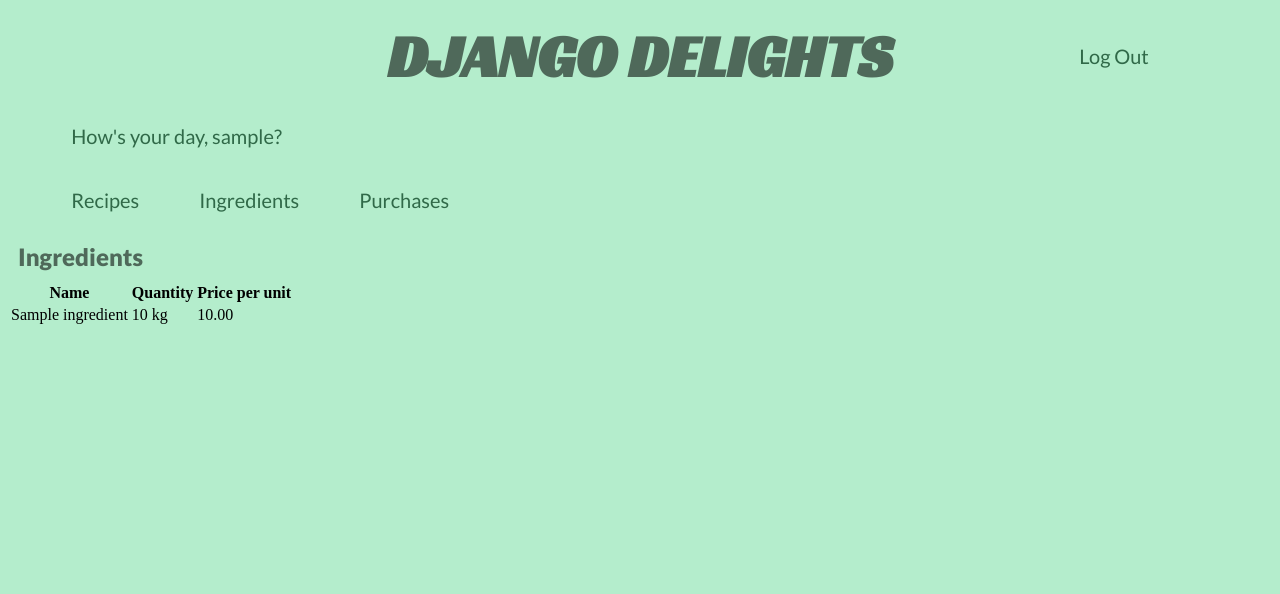
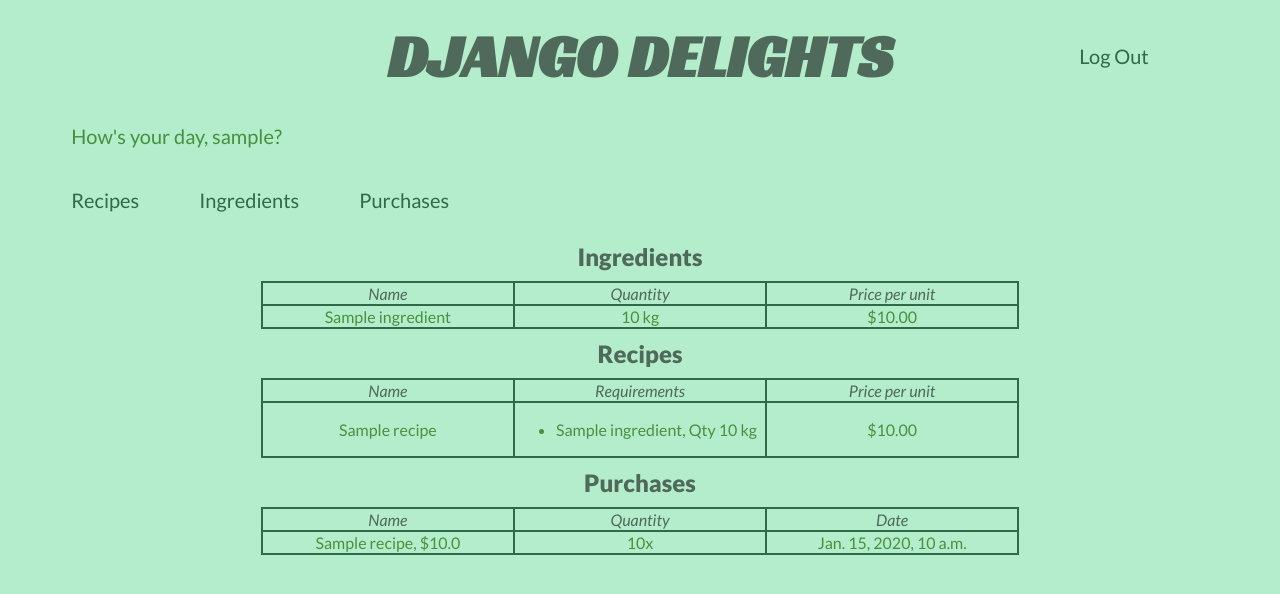
Before and after one commit to igorstalmach/django-delights, a Django app: page / in a window 1280 px wide. Shown: the top 594 px of the page. Run offline with Django 4.2, Linux system fonts and the light colour scheme; a user stored in the database is signed in; tables that the repository leaves empty hold one stand-in row (values such as "Sample post").

Commit message:
Finished a homepage
home.html

```diff
--- a/inventory/static/inventory/static.css
+++ b/inventory/static/inventory/static.css
@@ -1,21 +1,28 @@
 /* GENERAL */
 
+:root {
+    --header-color: #4F695A;
+    --text-color: #47913D;
+    --table-elem-color: #306948;
+    --background-color: #B4EDCC;
+}
+
 * {
-    background-color: #B4EDCC;
+    background-color: var(--background-color);
 }
 
 p {
     font-family: 'Lato', 'Helvetica', 'Arial', sans-serif;
     font-size: 20px;
     font-weight: 400;
-    color: #306948;
+    color: var(--table-elem-color);
 }
 
 h2 {
     font-family: 'Lato', 'Helvetica', 'Arial', sans-serif;
     font-weight: 900;
     margin: 10px;
-    color: #4F695A;
+    color: var(--header-color);
 }
 
 /* base.html */
@@ -28,7 +35,7 @@ h2 {
 }
 
 #logo {
-    color: #4F695A;
+    color: var(--header-color);
     font-family: 'Racing Sans One', cursive;
     font-size: 60px;
     grid-area: 1 / 3 / 2 / 4;
@@ -44,6 +51,7 @@ h2 {
 #message {
     justify-self: start;
     grid-area: 2 / 2 / 3 / 4;
+    color: var(--text-color);
 }
 
 .option {
@@ -62,12 +70,42 @@ h2 {
 }
 
 .btn {
-    color: #306948;
+    color: var(--table-elem-color);
     text-decoration: none;
-    background-color: #B4EDCC;
+    background-color: var(--background-color);
     padding: 0 15px 2px 15px;
     border-radius: 25px;
-    box-shadow: 0 3px 0 #4F695A;
+    box-shadow: 0 3px 0 var(--header-color);
 }
 
 /* home.html */
+
+.home {
+    display: flex;
+    flex-flow: column;
+    align-items: center;
+}
+
+table {
+    table-layout: fixed;
+    width: 60%;
+    background-color: var(--table-elem-color);
+}
+
+th,
+td {
+    font-family: 'Lato', 'Helvetica', 'Arial', sans-serif;
+    font-size: 16px;
+    font-weight: 400;
+    color: var(--text-color);
+    text-align: center;
+}
+
+th {
+    font-style: italic;
+    color: var(--header-color);
+}
+
+.flush_left {
+    text-align: left;
+}
--- a/inventory/templates/inventory/base.html
+++ b/inventory/templates/inventory/base.html
@@ -6,7 +6,7 @@
     <link rel="stylesheet" type="text/css" href="{% static 'inventory/static.css' %}" />
     <link rel="preconnect" href="https://fonts.googleapis.com">
     <link rel="preconnect" href="https://fonts.gstatic.com" crossorigin>
-    <link href="https://fonts.googleapis.com/css2?family=Lato:wght@400;900&family=Racing+Sans+One&display=swap" rel="stylesheet">
+    <link href="https://fonts.googleapis.com/css2?family=Lato:ital,wght@0,400;0,900;1,400&family=Racing+Sans+One&display=swap" rel="stylesheet">
 </head>
 <body>
     <header>
--- a/inventory/templates/inventory/home.html
+++ b/inventory/templates/inventory/home.html
@@ -20,7 +20,53 @@
             <tr>
                 <td>{{ ingredient.name }}</td>
                 <td>{{ ingredient.quantity }} {{ ingredient.unit }}</td>
-                <td>{{ ingredient.price_per_unit|stringformat:".2f" }}</td>
+                <td>${{ ingredient.price_per_unit|stringformat:".2f" }}</td>
+            </tr>
+            {% endfor %}
+        </tbody>
+    </table>
+
+    <h2>Recipes</h2>
+    <table>
+        <thead>
+            <tr>
+                <th>Name</th>
+                <th>Requirements</th>
+                <th>Price per unit</th>
+            </tr>
+        </thead>
+        <tbody>
+            {% for recipe in recipes %}
+            <tr>
+                <td>{{ recipe.name }}</td>
+                <td class="flush_left">
+                    <ul>
+                        {% for requirement in recipe.reciperequirement_set.all %}
+                        <li>{{ requirement.ingredient.name }}, Qty {{ requirement.quantity }} {{ requirement.unit }}</li>
+                        {% endfor %}
+                    </ul>
+                </td>
+                <td>${{ recipe.price|stringformat:".2f" }}</td>
+            </tr>
+            {% endfor %}
+        </tbody>
+    </table>
+
+    <h2>Purchases</h2>
+    <table>
+        <thead>
+            <tr>
+                <th>Name</th>
+                <th>Quantity</th>
+                <th>Date</th>
+            </tr>
+        </thead>
+        <tbody>
+            {% for purchase in purchases %}
+            <tr>
+                <td>{{ purchase.item }}</td>
+                <td>{{ purchase.quantity }}x</td>
+                <td>{{ purchase.date }}</td>
             </tr>
             {% endfor %}
         </tbody>
--- a/inventory/views.py
+++ b/inventory/views.py
@@ -10,6 +10,6 @@ class HomePageView(LoginRequiredMixin, TemplateView):
     def get_context_data(self, **kwargs):
         context = super().get_context_data(**kwargs)
         context['ingredients'] = Ingredient.objects.all()
-        context['recipe'] = Recipe.objects.all()
+        context['recipes'] = Recipe.objects.all()
         context['purchases'] = Purchase.objects.all()
         return context
```
